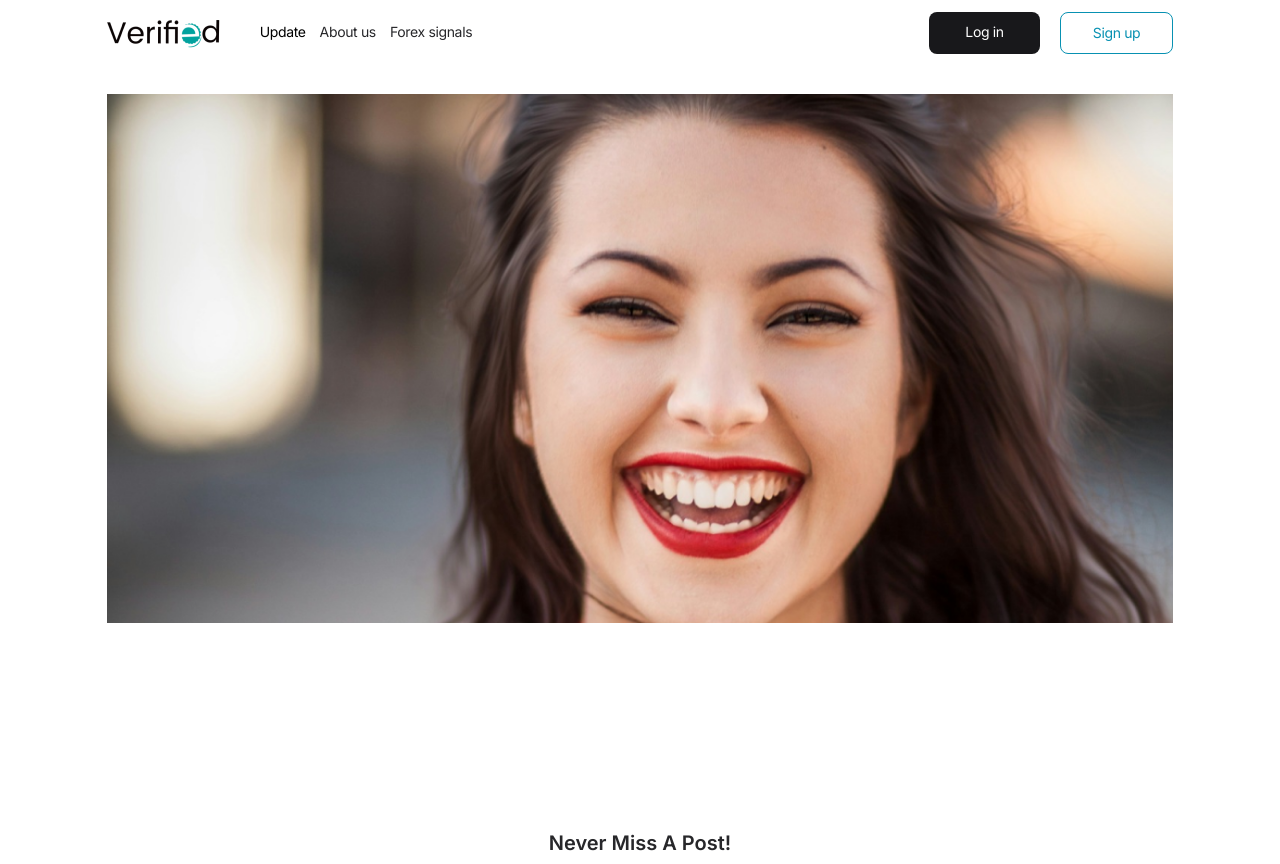
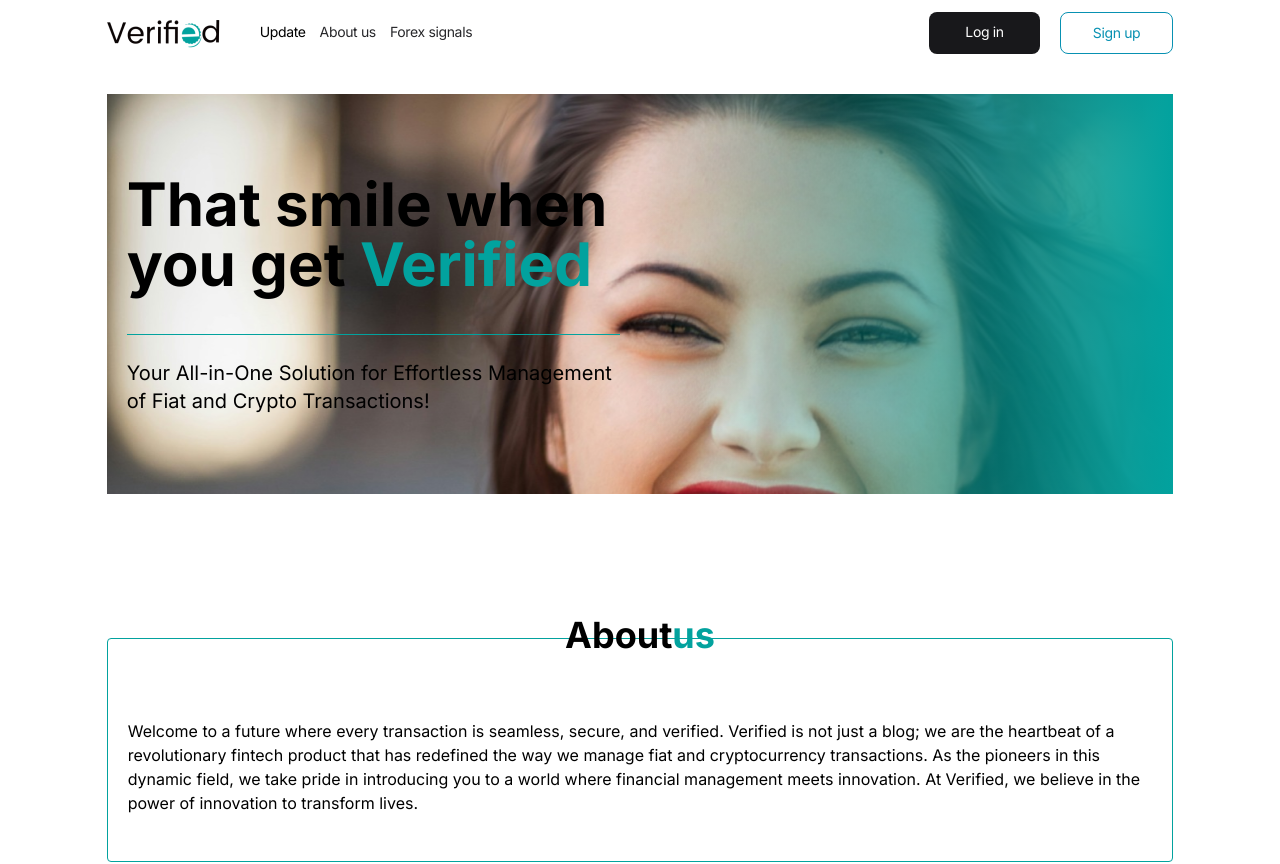
Before and after one commit to realsbd/designtek, a Next.js app: page /about in a window 1280 px wide. Shown: the top 864 px of the page. Built offline with nearby package versions, Linux system fonts and the light colour scheme.

Commit message:
working on about us page

```diff
--- a/app/about/page.js
+++ b/app/about/page.js
@@ -4,7 +4,20 @@
 export default function About() {
     return (
         <PageLayout>
-            <Image src="/img/unsplash.png" className="mt-10 mx-auto" alt="about us page" sizes="100%" width={1200} height={500}/>
+            <div className="mt-10 flex items-center" style={{backgroundImage: 'url("/img/unsplash.png")', height: "400px"}}>
+                <div className="w-1/2 p-5">
+                    <h1 className="text-6xl font-bold mb-10">That smile when
+                        you get <span className="text-customBlue">Verified</span></h1>
+                    <p className=" border-t border-customBlue text-xl pt-6">Your All-in-One Solution for Effortless Management of Fiat and Crypto Transactions!</p>
+                </div>
+                <div className="w-1/2 h-full bg-gradient-to-r from-transparent to-customBlue ..."></div>
+            </div>
+            <div className="mt-36">
+                <div className="border border-customBlue rounded h-56 px-5">
+                    <h1 className="text-4xl font-bold -mt-6 mx-auto flex justify-center">About <span className="text-customBlue">us</span></h1>
+                    <p className="mt-16">Welcome to a future where every transaction is seamless, secure, and verified. Verified is  not just a blog; we are the heartbeat of a revolutionary fintech product that has redefined the way we manage fiat and cryptocurrency transactions. As the pioneers in this dynamic field, we take pride in introducing you to a world where financial management meets innovation. At Verified, we believe in the power of innovation to transform lives. </p>
+                </div>
+            </div>
         </PageLayout>
     )
 }
--- a/app/signal/page.js
+++ b/app/signal/page.js
@@ -38,7 +38,7 @@
         <PageLayout>
             <div className="w-4/5 mx-auto">
                 <p className="mt-10 mb-9">
-                    Disclaimer: Despite the meticulous nature of our trading analysis, it's imperative to understand that trading signals are not infallible, and their accuracy cannot be guaranteed at 100%. We explicitly absolve ourselves from any liability for losses incurred by users, emphasizing that the decision to act on signals is entirely at the owner's risk. This acknowledgment underscores the inherent unpredictability of financial markets, where past performance serves as a guide but does not assure future outcomes. Users are urged to exercise caution, recognizing the inherent uncertainties associated with trading decisions, and seek additional professional advice if needed.
+                    Disclaimer: Despite the meticulous nature of our trading analysis, it&lsquo;s imperative to understand that trading signals are not infallible, and their accuracy cannot be guaranteed at 100%. We explicitly absolve ourselves from any liability for losses incurred by users, emphasizing that the decision to act on signals is entirely at the owner&lsquo;s risk. This acknowledgment underscores the inherent unpredictability of financial markets, where past performance serves as a guide but does not assure future outcomes. Users are urged to exercise caution, recognizing the inherent uncertainties associated with trading decisions, and seek additional professional advice if needed.
                 </p>
                 <div className="flex mx-auto gap-2">
                     <div className="w-1/2">
```
